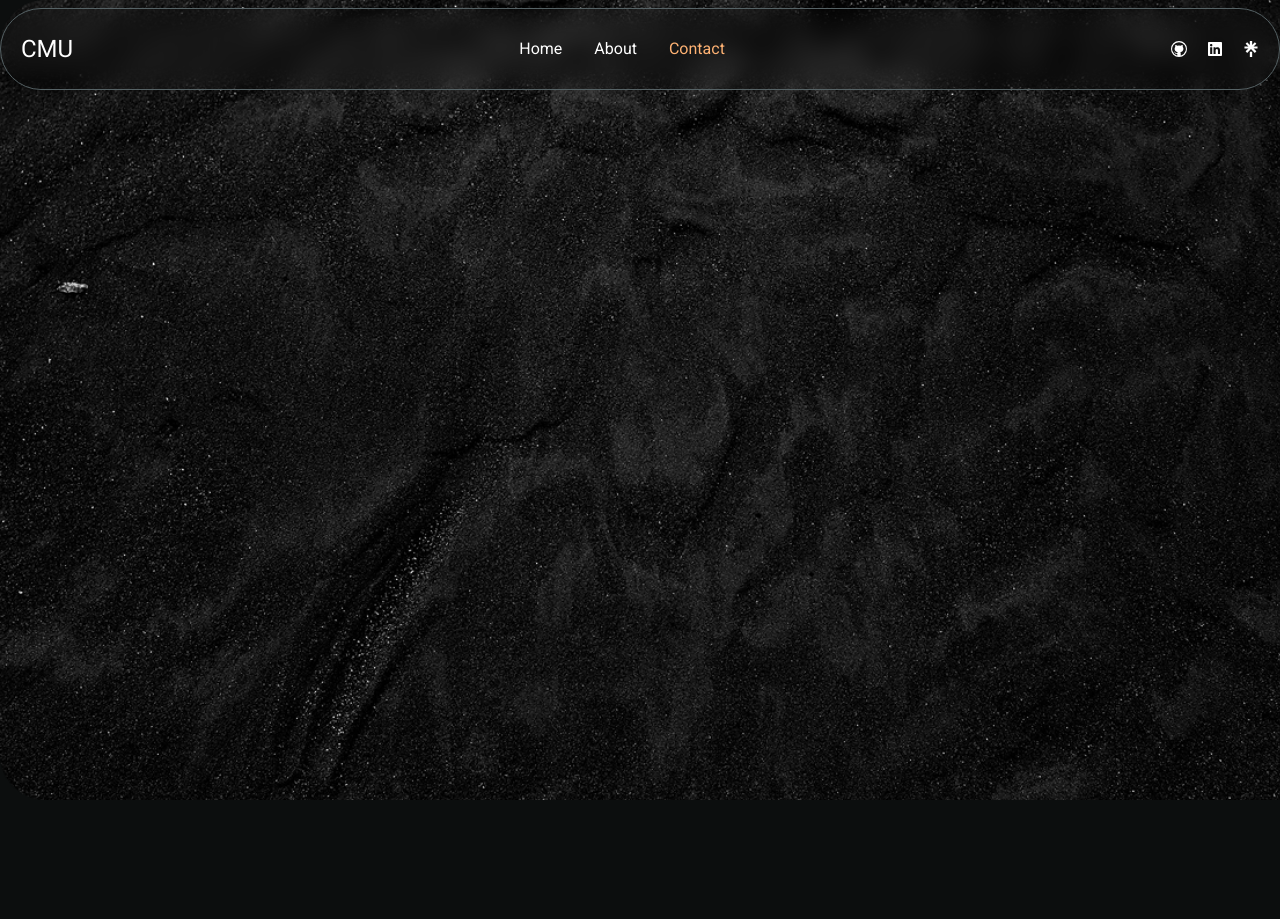
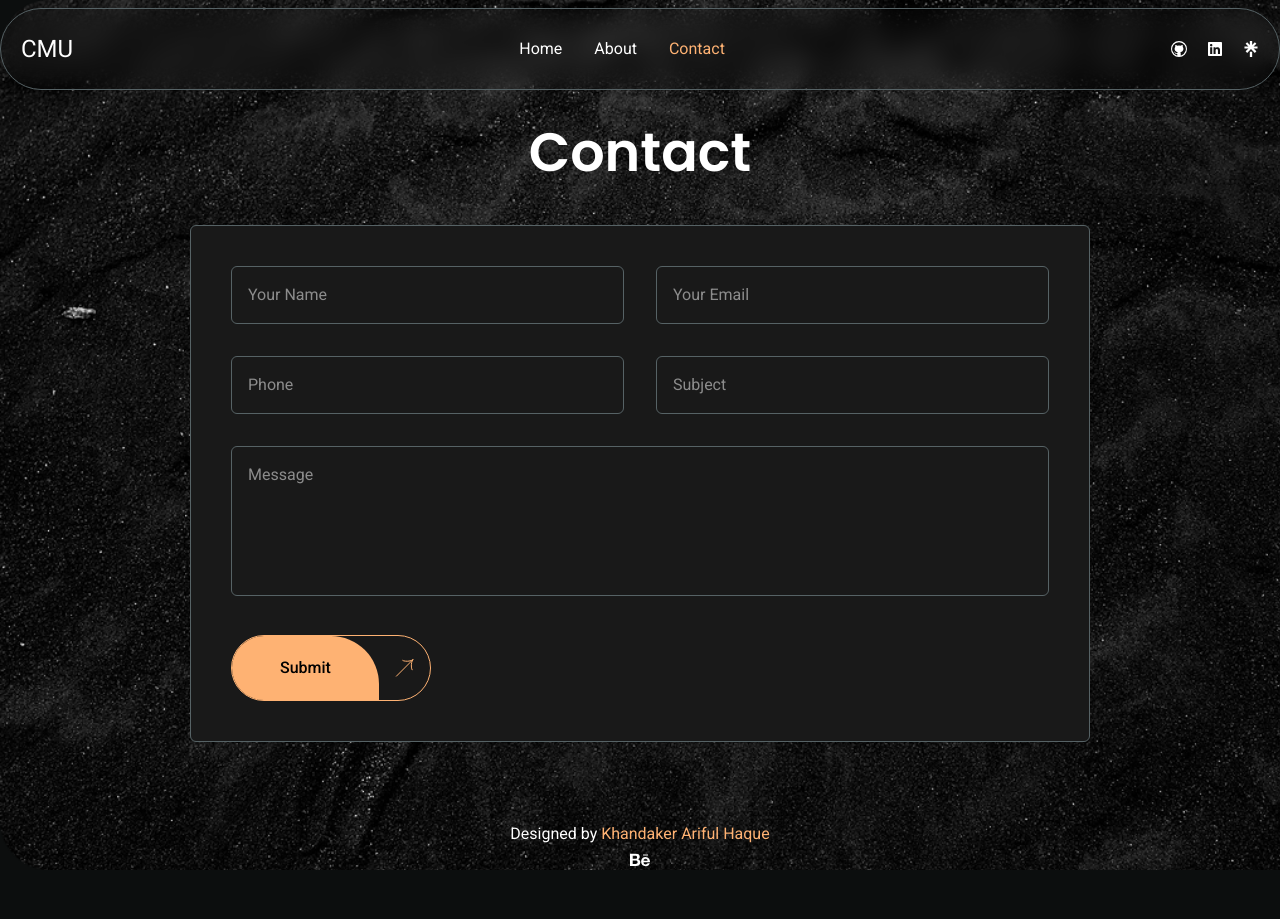
Before and after one commit to marycynthia2020/chinemerem-portfolio, a Next.js app: page /contact in a window 1280 px wide. Shown: the top 919 px of the page. After the commit the page ends 870 px from the top, so only its background shows below. Built offline with nearby package versions, Linux system fonts and the light colour scheme.

Commit message:
build the contact page

```diff
--- a/app/contact/page.tsx
+++ b/app/contact/page.tsx
@@ -1,10 +1,16 @@
-import Hero from "@/components/sections/Hero";
+import Designer from "@/components/Designer";
+import ContactForm from "@/components/sections/ContactForm";
 
-export default function Contact(){
-    return(
-         <section className=" w-full bg-[url('/bg.png')] h-screen bg-no-repeat bg-cover">
-       <div className=' h-screen mx-auto  max-w-[1440px] grid gap-6 place-content-center' >
-       </div>
+export default function Contact() {
+  return (
+    <section className=" w-full bg-[url('/bg.png')] min-h-screen bg-no-repeat bg-cover">
+      <div className="h-full flex flex-col items-center justify-center px-5">
+        <h2 className="text-3xl md:text-[3.375rem] font-semibold capitalize text-white  mb-10  mt-30">
+          Contact
+        </h2>
+       <ContactForm />
+        <Designer />
+      </div>
     </section>
-    )
+  );
 }
--- a/app/globals.css
+++ b/app/globals.css
@@ -20,7 +20,6 @@
 body {
  background-color: #0c0e0e;
  margin: 0;
-
  color: white;
  min-width: 320px;
  width: 100vw;
--- a/app/layout.tsx
+++ b/app/layout.tsx
@@ -1,8 +1,7 @@
 import type { Metadata } from "next";
-import {Poppins, Roboto } from "next/font/google";
+import { Poppins, Roboto } from "next/font/google";
 import "./globals.css";
-import NavBar from "@/components/sections/Navbar";
-import Footer from "@/components/sections/Footer";
+import Layout from "@/components/Layout";
 
 const poppins = Poppins({
   subsets: ["latin"],
@@ -29,12 +28,9 @@ export default function RootLayout({
   children: React.ReactNode;
 }>) {
   return (
-    <html lang="en" className= {`${poppins.variable} ${roboto.variable}`}>
-      <body
-        className="antialiased min-h-screen"
-      ><NavBar />
-        {children}
-      <Footer />
+    <html lang="en" className={`${poppins.variable} ${roboto.variable}`}>
+      <body className="antialiased min-h-screen">
+        <Layout>{children}</Layout>
       </body>
     </html>
   );
--- /dev/null
+++ b/components/Designer.tsx
@@ -0,0 +1,27 @@
+import { FaBehance } from "react-icons/fa";
+
+const Designer = () => {
+  return (
+    <section className="max-sm:px-5 mt-20 flex flex-col max-sm:gap-4 items-center md:gap-1">
+      <p>
+        Designed by{" "}
+        <a
+          href="https://www.behance.net/arif07"
+          target="_blank"
+          className="text-[#FEB273]"
+        >
+          Khandaker Ariful Haque
+        </a>
+      </p>
+      <a
+        href="https://www.behance.net/arif07"
+        target="_blank"
+        className="text-white text-xl"
+      >
+        <FaBehance />
+      </a>
+    </section>
+  );
+};
+
+export default Designer;
--- /dev/null
+++ b/components/Layout.tsx
@@ -0,0 +1,20 @@
+"use client";
+import React from "react";
+import NavBar from "./sections/Navbar";
+import Footer from "./sections/Footer";
+import { usePathname } from "next/navigation";
+
+const Layout = ({ children }: { children: React.ReactNode }) => {
+  const pathname = usePathname();
+  const hideFooter = pathname === "/contact";
+
+  return (
+    <div>
+      <NavBar />
+      {children}
+      {!hideFooter && <Footer />}
+    </div>
+  );
+};
+
+export default Layout;
--- /dev/null
+++ b/components/sections/ContactForm.tsx
@@ -0,0 +1,51 @@
+import React from 'react'
+
+const ContactForm = () => {
+  return (
+     <form className="w-full max-w-[900px] bg-[#191919] rounded-md  p-5 md:p-10 border-[#566265]  border">
+          <div className="w-full grid grid-cols-[repeat(auto-fit,_minmax(min(300px,_100%),_1fr))] gap-8 mb-8">
+            <input
+              type="text"
+              placeholder="Your Name"
+              className="p-4 rounded-md border-[#566265] border focus:outline-none focus:border-[#FEB273]"
+            />
+            <input
+              type="text"
+              placeholder="Your Email"
+              className="p-4 rounded-md border-[#566265] border focus:outline-none focus:border-[#FEB273]"
+            />
+            <input
+              type="text"
+              placeholder="Phone"
+              className="p-4  rounded-md border-[#566265] border focus:outline-none focus:border-[#FEB273]"
+            />
+            <input
+              type="text"
+              placeholder="Subject"
+              className="p-4 rounded-md  border-[#566265] border focus:outline-none focus:border-[#FEB273]"
+            />
+          </div>
+          <textarea
+            name=""
+            id=""
+            placeholder="Message"
+            className="rounded-md min-h-[150px] resize-none  w-full p-4  border-[#566265] border focus:outline-none focus:border-[#FEB273] mb-8"
+          ></textarea>
+
+          <button
+            className=" w-fit font-medium capitalize flex gap-3 pr-3 items-center border border-[#FEB273] rounded-[100px]"
+          >
+            <span
+              className={`text-black bg-[#FEB273] grid place-content-center py-5 rounded-tr-[150px] rounded-tl-[100px] rounded-bl-[100px] px-12`}
+            >
+              Submit
+            </span>
+            <span className="basis-[fit-content]">
+              <img src="/arrow.svg" alt="" />
+            </span>
+          </button>
+        </form>
+  )
+}
+
+export default ContactForm
--- a/components/sections/Footer.tsx
+++ b/components/sections/Footer.tsx
@@ -1,4 +1,4 @@
-import { FaBehance } from "react-icons/fa";
+import Designer from "../Designer";
 import TouchBtn from "../TouchBtn";
 
 function Footer() {
@@ -10,25 +10,7 @@ function Footer() {
         </h3>
         <TouchBtn children="get in touch" className="px-16 md:px-10" href="/contact"/>
       </section>
-      <section className="max-sm:px-5 mt-20 flex flex-col max-sm:gap-4 items-center md:gap-1">
-        <p>
-          Designed by{" "}
-          <a
-            href="https://www.behance.net/arif07"
-            target="_blank"
-            className="text-[#FEB273]"
-          >
-            Khandaker Ariful Haque
-          </a>
-        </p>
-        <a
-          href="https://www.behance.net/arif07"
-          target="_blank"
-          className="text-white text-xl"
-        >
-          <FaBehance />
-        </a>
-      </section>
+      <Designer />
     </footer>
   );
 }
--- a/components/sections/Navbar.tsx
+++ b/components/sections/Navbar.tsx
@@ -11,7 +11,7 @@ const NavBar = () => {
   const pathname = usePathname()
 
   return (
-    <nav className="w-full fixed md:top-2 z-10 ">
+    <nav className="w-full fixed md:top-2 z-10">
       <div className={`w-full max-w-[1440px] mx-auto md:rounded-[150px] md:border border-[#566265]  px-5 py-6  flex md:h-auto flex-col gap-y-14 md:flex-row items-center md:justify-between md:bg-transparent md:backdrop-blur-md ${isOpen? "bg-[#0C0E0E] h-screen": ""} `}>
         <div className={`w-full flex items-center justify-between py-4 md:hidden bg-transparent backdrop-blur-sm rounded-[150px] ${isOpen? "px-0": "px-5"}`}>
           <Link href ="/" className= "text-3xl md:text-2xl">
```
Also changed, not shown: public/andy.webp (added).
